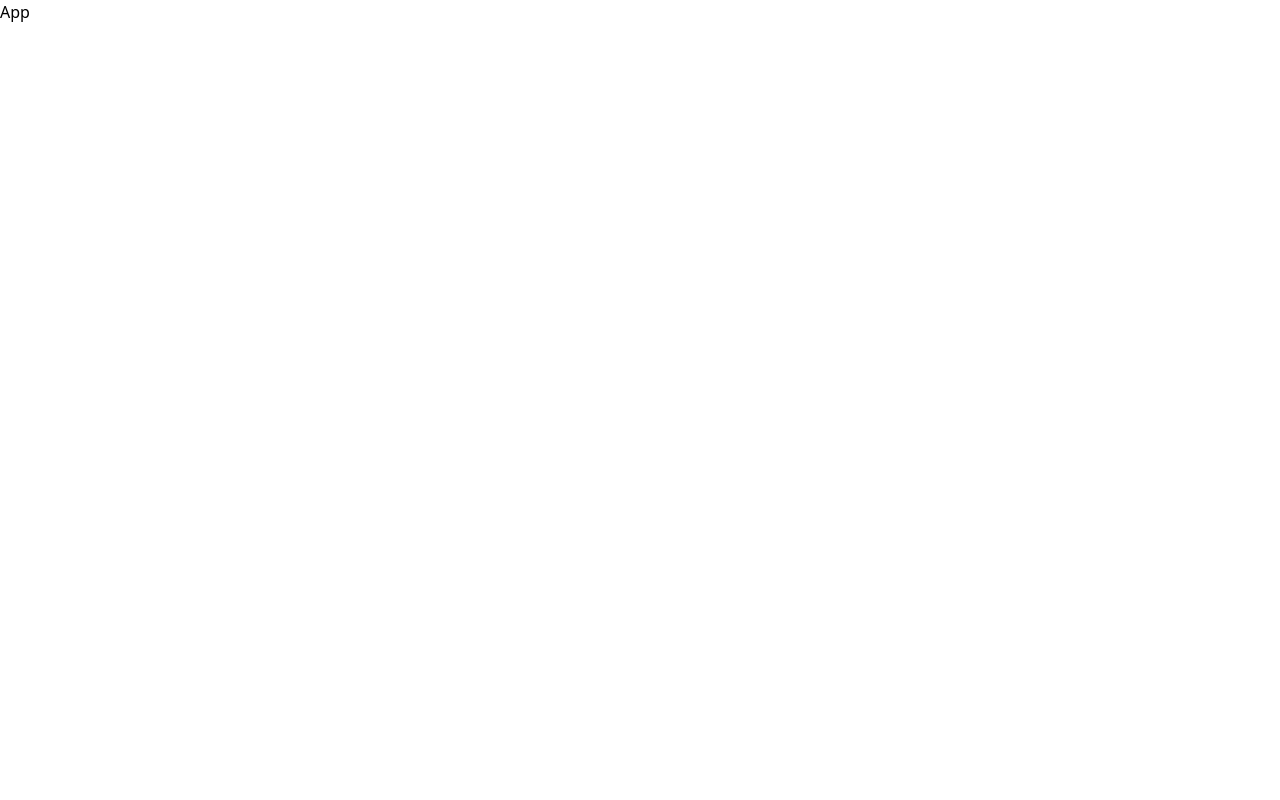
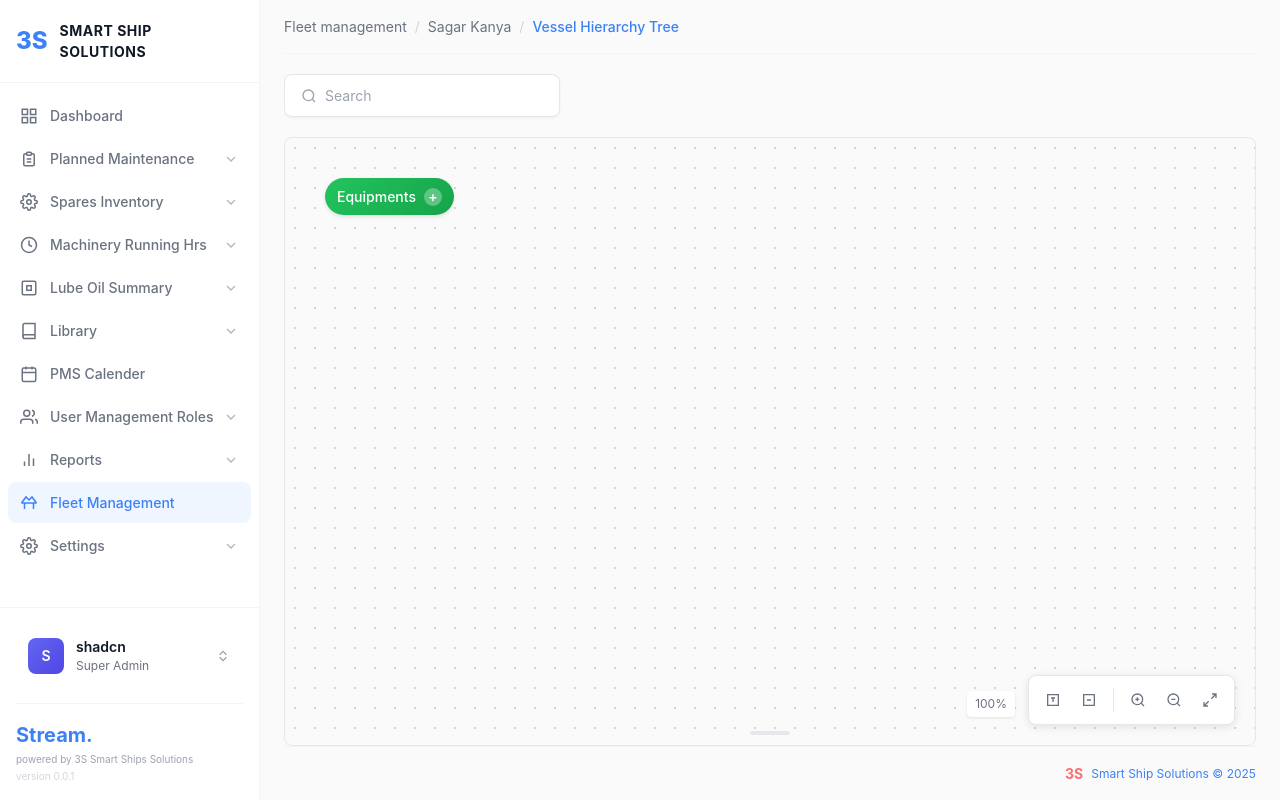
Before and after one commit to amananurag20/Hierarchical-tree, a React (Vite) app: page / in a window 1280 px wide. Built offline with nearby package versions, Linux system fonts and the light colour scheme.

Commit message:
added in main file

```diff
--- a/src/App.css
+++ b/src/App.css
@@ -0,0 +1,55 @@
+/* App Layout Styles */
+
+.app {
+  display: flex;
+  width: 100%;
+  min-height: 100vh;
+  background: #fafafa;
+}
+
+.main-content {
+  flex: 1;
+  display: flex;
+  flex-direction: column;
+  overflow: hidden;
+  padding: 0 24px;
+}
+
+.content-area {
+  flex: 1;
+  display: flex;
+  flex-direction: column;
+  overflow: hidden;
+}
+
+.search-section {
+  padding: 20px 0;
+}
+
+.tree-section {
+  flex: 1;
+  overflow: hidden;
+  border-radius: 8px;
+  border: 1px solid #e5e7eb;
+}
+
+/* Footer */
+.footer {
+  display: flex;
+  align-items: center;
+  justify-content: flex-end;
+  gap: 8px;
+  padding: 16px 0;
+  border-top: 1px solid #f3f4f6;
+}
+
+.footer-brand {
+  color: #f87171;
+  font-weight: 700;
+  font-size: 14px;
+}
+
+.footer-text {
+  color: #3b82f6;
+  font-size: 12px;
+}
--- a/src/App.tsx
+++ b/src/App.tsx
@@ -1,9 +1,41 @@
-import React from 'react'
+import React, { useState } from 'react';
+import Sidebar from './components/Sidebar/Sidebar';
+import Header from './components/Header/Header';
+import SearchBar from './components/SearchBar/SearchBar';
+import TreeView from './components/TreeView/TreeView';
+import { vesselHierarchyData } from './data/hierarchyData';
+import './App.css';
 
-const App = () => {
+const App: React.FC = () => {
+  const [searchQuery, setSearchQuery] = useState('');
+
   return (
-    <div>App</div>
-  )
-}
+    <div className="app">
+      <Sidebar />
+      <main className="main-content">
+        <Header />
+        <div className="content-area">
+          <div className="search-section">
+            <SearchBar
+              value={searchQuery}
+              onChange={setSearchQuery}
+              placeholder="Search"
+            />
+          </div>
+          <div className="tree-section">
+            <TreeView
+              data={vesselHierarchyData}
+              searchQuery={searchQuery}
+            />
+          </div>
+        </div>
+        <footer className="footer">
+          <span className="footer-brand">3S</span>
+          <span className="footer-text">Smart Ship Solutions © 2025</span>
+        </footer>
+      </main>
+    </div>
+  );
+};
 
-export default App
+export default App;
--- a/src/index.css
+++ b/src/index.css
@@ -1 +1,65 @@
 @import "tailwindcss";
+
+/* Global Styles */
+* {
+  margin: 0;
+  padding: 0;
+  box-sizing: border-box;
+}
+
+html,
+body,
+#root {
+  height: 100%;
+  width: 100%;
+}
+
+body {
+  font-family: 'Inter', -apple-system, BlinkMacSystemFont, 'Segoe UI', Roboto, Oxygen, Ubuntu, Cantarell, 'Fira Sans', 'Droid Sans', 'Helvetica Neue', sans-serif;
+  -webkit-font-smoothing: antialiased;
+  -moz-osx-font-smoothing: grayscale;
+  background: #fafafa;
+  color: #111827;
+}
+
+/* Custom scrollbar */
+::-webkit-scrollbar {
+  width: 6px;
+  height: 6px;
+}
+
+::-webkit-scrollbar-track {
+  background: transparent;
+}
+
+::-webkit-scrollbar-thumb {
+  background: #d1d5db;
+  border-radius: 3px;
+}
+
+::-webkit-scrollbar-thumb:hover {
+  background: #9ca3af;
+}
+
+/* Selection */
+::selection {
+  background: rgba(99, 102, 241, 0.2);
+  color: inherit;
+}
+
+/* Focus outline */
+:focus-visible {
+  outline: 2px solid #6366f1;
+  outline-offset: 2px;
+}
+
+/* Button reset */
+button {
+  font-family: inherit;
+}
+
+/* Link reset */
+a {
+  text-decoration: none;
+  color: inherit;
+}
```
